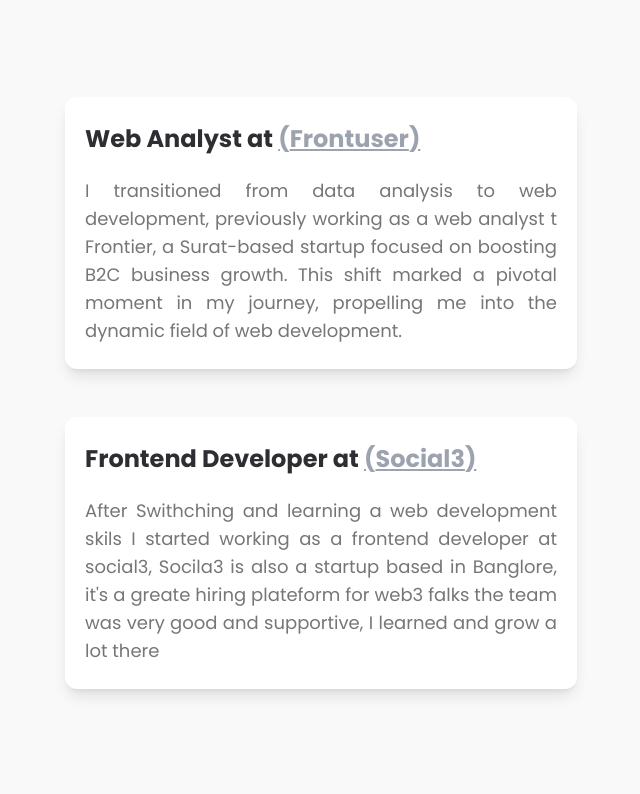
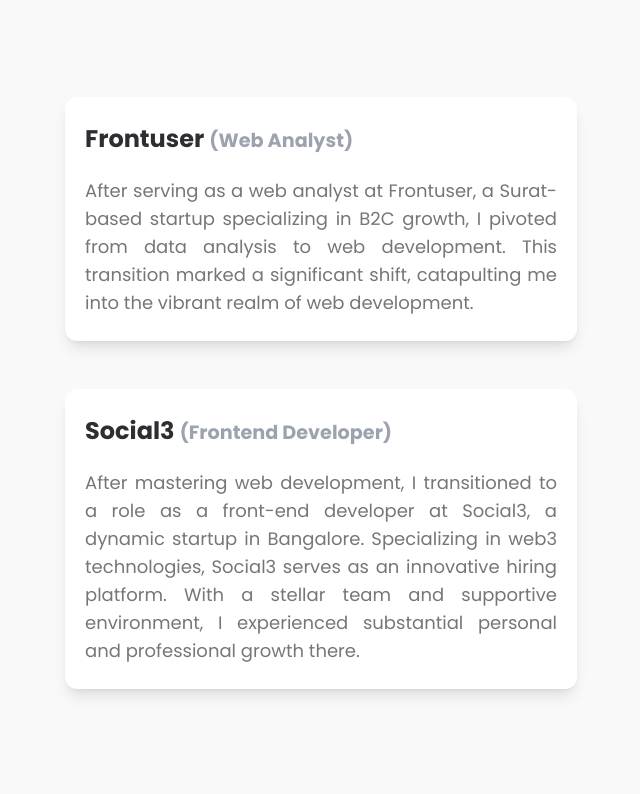
Before and after one commit to rohann06/Rohan.dev, a Next.js app: page / in a window 1280 px wide. Shown: the part 2126-2920 px from the top of the page, without its empty margins (319-959 px from the left). Built offline with nearby package versions, Linux system fonts and the light colour scheme; no server answers; the database is empty.

Commit message:
Updated the job section.
- Created the workedb to store the
   work data
- Mapped the data in to the job card.
- Swap the job title and company
   name places with eachother

```diff
--- a/components/JobCrad.js
+++ b/components/JobCrad.js
@@ -5,12 +5,15 @@
     <div className=" bg-white flex lg:flex-row flex-col justify-between items-center  gap-5  shadow-lg py-6 px-5 my-10 lg:my-12 rounded-xl">
       <div>
         <p className=" mb-5 text-[1.5rem] font-bold">
-          {title} at{" "}{" "}
-          <a href={url} target="_blank" rel="noopener noreferrer">
-            <span className=" text-gray-400 hover:text-[#147efb] underline">
-              ({company})
-            </span>
-          </a>
+          <a
+            href={url}
+            target="_blank"
+            rel="noopener noreferrer"
+            className=" hover:text-[#147efb]"
+          >
+            {company}{" "}
+          </a>{" "}
+          <span className=" text-gray-400 text-[1.2rem]">({title})</span>
         </p>
         <p className=" text-lg text-[#767676] text-justify">{desceription}</p>
       </div>
--- a/components/Projects.js
+++ b/components/Projects.js
@@ -1,8 +1,9 @@
-import ProjectCard from "./ProjectCard";
 import React, { useEffect, useState } from "react";
 import { supabase } from "../supabaseClient";
 import Aos from "aos";
 import "aos/dist/aos.css";
+import ProjectCard_1 from "./ProjectCard_1";
+import ProjectCard_2 from "./ProjectCard_2";
 
 const Projects = () => {
   const [projects, setProjects] = useState();
@@ -22,12 +23,16 @@
 
     Aos.init({
       duration: 1000,
-      offset: 220
+      offset: 220,
     });
   }, []);
 
   return (
-    <div data-aos="fade-in" id="project" className=" bg-[#f9f9f9] px-3 lg:px-96 py-[5rem] lg:py-[5rem]">
+    <div
+      data-aos="fade-in"
+      id="project"
+      className=" bg-[#f9f9f9] px-3 lg:px-96 py-[5rem] lg:py-[5rem]"
+    >
       <div>
         <p className=" uppercase text-[#147efb] font-bold mb-[1rem] text-[17px]">
           Projects
@@ -42,13 +47,25 @@
           projects.map((project) => {
             return (
               <div key={project.id}>
-                <ProjectCard
+                {project?.id % 2 === 0 ? (
+                  <ProjectCard_1
+                    id={project.id}
                     title={project.title}
                     description={project.description}
                     repoLink={project.githubUrl}
                     appLink={project.appUrl}
                     image={project.projectImageUrl}
                   />
+                ) : (
+                  <ProjectCard_2
+                    id={project.id}
+                    title={project.title}
+                    description={project.description}
+                    repoLink={project.githubUrl}
+                    appLink={project.appUrl}
+                    image={project.projectImageUrl}
+                  />
+                )}
               </div>
             );
           })}
--- a/components/WorkExp.js
+++ b/components/WorkExp.js
@@ -1,14 +1,11 @@
-import ProjectCard from "./ProjectCard";
-import React, { useEffect, useState } from "react";
-import { supabase } from "../supabaseClient";
-import Aos from "aos";
 import "aos/dist/aos.css";
 import JobCrad from "./JobCrad";
+import { workData } from "../utils/_workdb";
 
 const WorkExp = () => {
+  console.log("data", workData);
   return (
     <div
-      data-aos="fade-in"
       id="work"
       className=" bg-[#f9f9f9] px-3 lg:px-96 py-[5rem] lg:py-[5rem]"
     >
@@ -21,23 +18,15 @@
         </h1>
       </div>
 
-      <JobCrad
-        title={"Web Analyst"}
-        company={"Frontuser"}
-        url={"https://www.linkedin.com/company/frontuser/about/"}
-        desceription={
-          "I transitioned from data analysis to web development, previously working as a web analyst t Frontier, a Surat-based startup focused on  boosting B2C business growth. This shift marked a pivotal moment in my journey, propelling me into the dynamic field of web development."
-        }
-      />
-
-      <JobCrad
-        title={"Frontend Developer"}
-        company={"Social3"}
-        url={"https://app.social3.club/"}
-        desceription={
-          "After Swithching and learning a web development skils I started working as a frontend developer at social3, Socila3 is also a  startup  based in Banglore, it's a greate hiring plateform for web3 falks the team was very good and supportive, I learned and grow a lot there"
-        }
-      />
+      {workData?.map((work, i) => (
+        <JobCrad
+          key={i}
+          title={work.title}
+          company={work.company}
+          url={work.url}
+          desceription={work.desceription}
+        />
+      ))}
     </div>
   );
 };
--- /dev/null
+++ b/utils/_workdb.js
@@ -0,0 +1,16 @@
+export const workData = [
+  {
+    title: "Web Analyst",
+    company: "Frontuser",
+    url: "https://www.linkedin.com/company/frontuser/about/",
+    desceription:
+      "After serving as a web analyst at Frontuser, a Surat-based startup specializing in B2C growth, I pivoted from data analysis to web development. This transition marked a significant shift, catapulting me into the vibrant realm of web development.",
+  },
+  {
+    title: "Frontend Developer",
+    company: "Social3",
+    url: "https://app.social3.club/",
+    desceription:
+      "After mastering web development, I transitioned to a role as a front-end developer at Social3, a dynamic startup in Bangalore. Specializing in web3 technologies, Social3 serves as an innovative hiring platform. With a stellar team and supportive environment, I experienced substantial personal and professional growth there.",
+  },
+];
```
Lines whose indentation alone changed are shown as unchanged.
